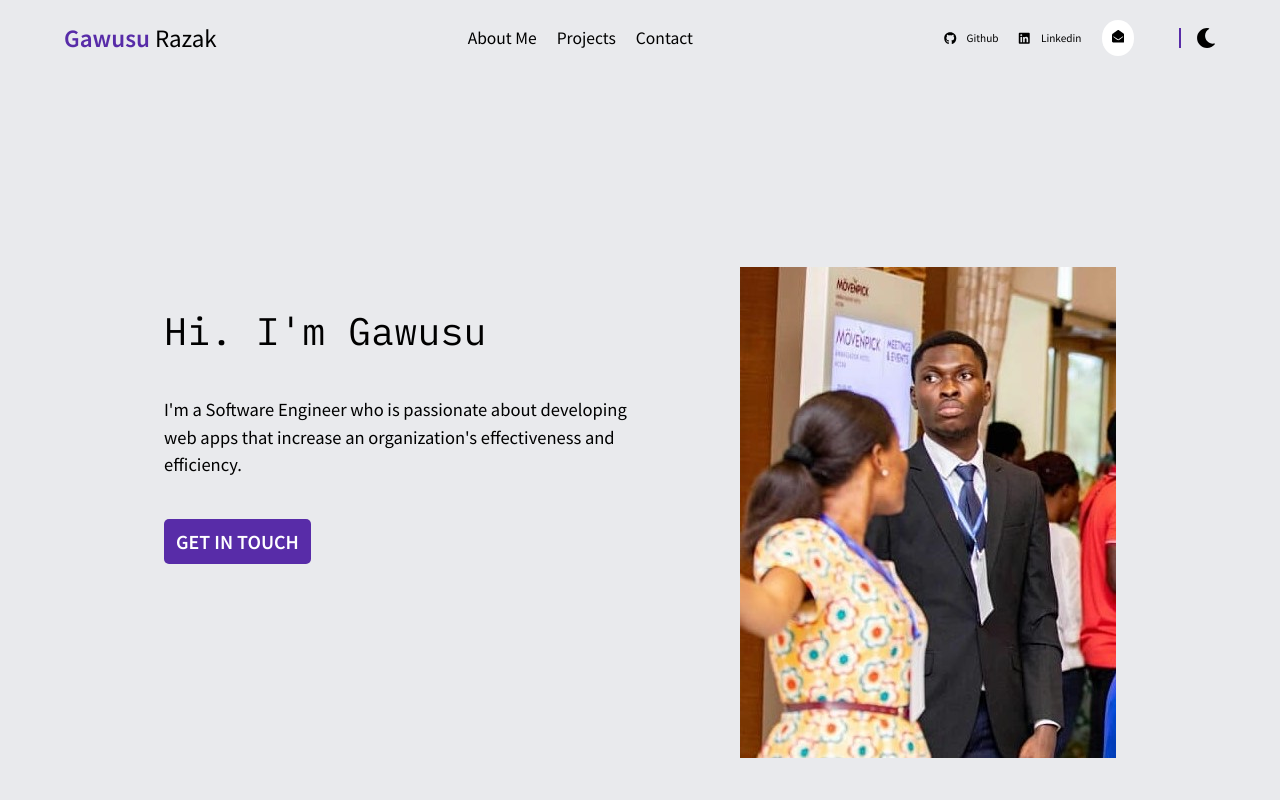
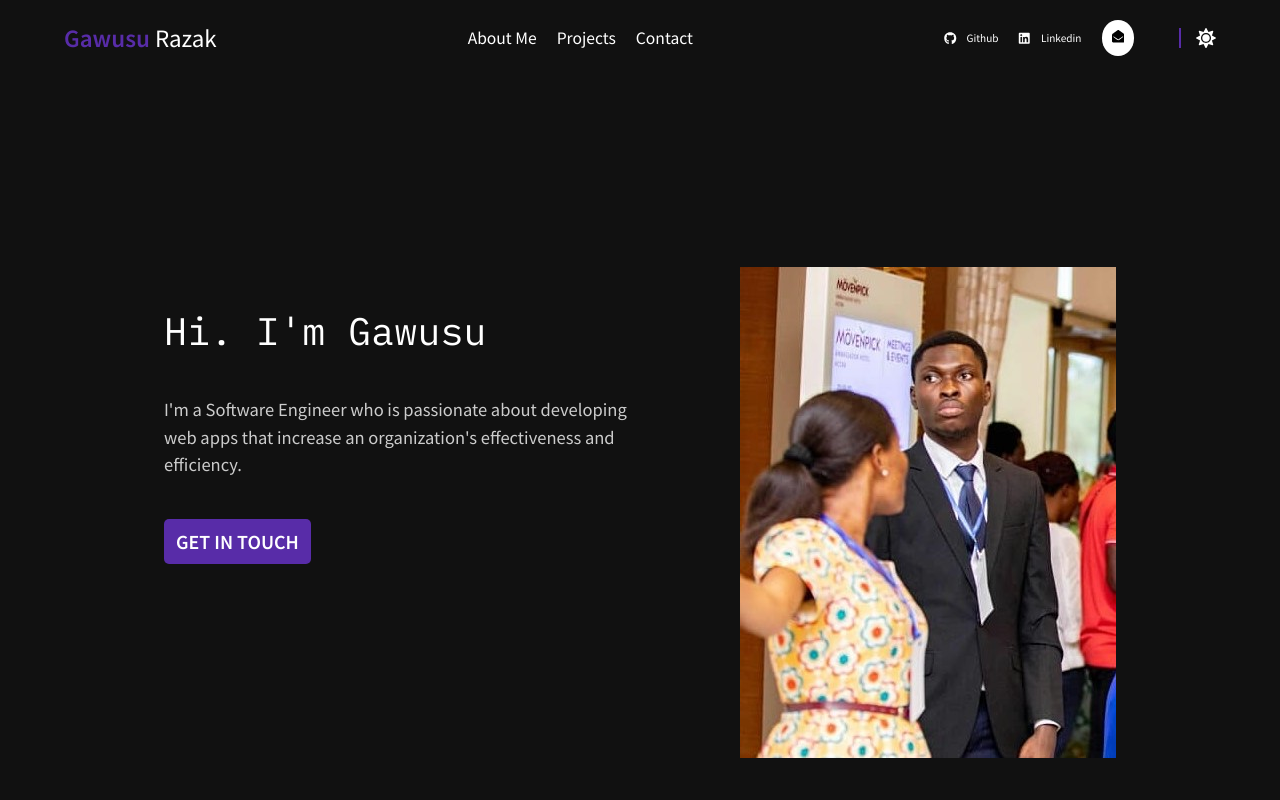
Before and after one commit to Razak-Gawusu/my-portfolio, a React (Create React App) app: page / in a window 1280 px wide. Shown: the top 800 px of the page. Built offline with nearby package versions, Linux system fonts and the light colour scheme.

Commit message:
made dark mode the default theme

```diff
--- a/src/contexts/ThemeProvider.js
+++ b/src/contexts/ThemeProvider.js
@@ -11,7 +11,7 @@ export const useUpdateTheme = () => {
 }
 
 function ThemeProvider({ children }) {
-    const [darkTheme, setDarkTheme] = useState(false)
+    const [darkTheme, setDarkTheme] = useState(true)
     const toggleTheme = () => {
         setDarkTheme(prev => !prev)
     }
```
